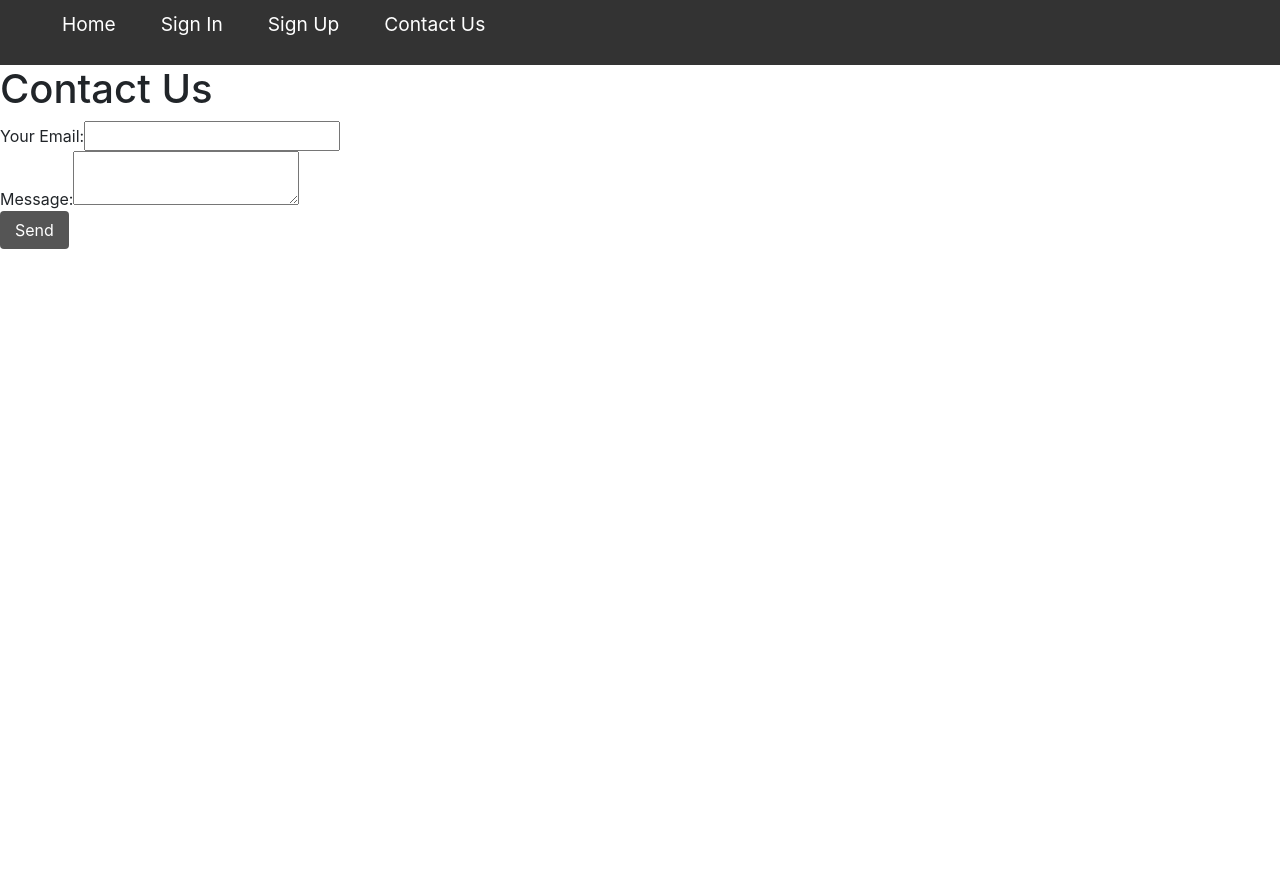
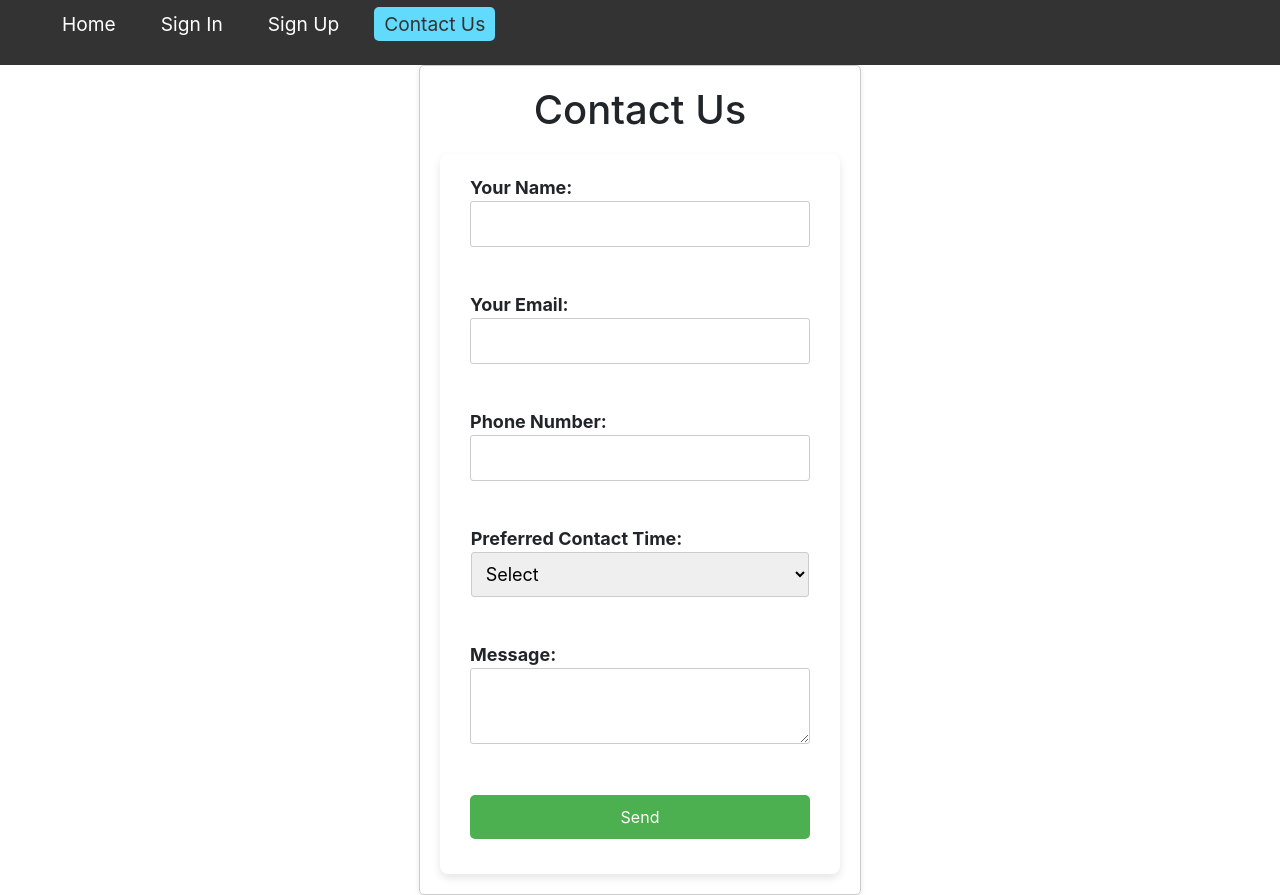
Before and after one commit to JoshRudge22/qp-project5-fe, a React (Create React App) app: page /settings/contact-us in a window 1280 px wide. Before the commit the page ends 800 px from the top, so only its background shows below. Built offline with nearby package versions, Linux system fonts and the light colour scheme.

Commit message:
added the login and signup forms to the app.js and connected the contact form to the navbar

```diff
--- a/src/App.js
+++ b/src/App.js
@@ -4,6 +4,8 @@ import './api/axiosDefault';
 import Navbar from './components/Navbar';
 import { signUp, logIn, logOut } from './components/Authorize';
 import HomePage from './pages/HomePage';
+import LogInPage from './pages/auth/LogInPage';
+import SignUpPage from './pages/auth/SignUpPage';
 import ProfilePage from './pages/ProfilePage';
 import GoalsPage from './pages/GoalsPage';
 import SearchResultsPage from './pages/SearchResultsPage';
@@ -57,7 +59,19 @@ function App() {
       />
       {error && <p style={{ color: 'red' }}>{error}</p>}
       <Switch>
-        <Route exact path="/" render={() => <HomePage onLogIn={handleLogIn} onSignUp={handleSignUp} />} />
+        <Route
+          exact
+          path="/"
+          render={() => <HomePage onLogIn={handleLogIn} onSignUp={handleSignUp} />}
+        />
+        <Route
+          path="/login"
+          render={() => <LogInPage onLogin={handleLogIn} />}
+        />
+        <Route
+          path="/signup"
+          render={() => <SignUpPage onSignUp={handleSignUp} />}
+        />
         <Route path="/profile" component={ProfilePage} />
         <Route path="/goals" component={GoalsPage} />
         <Route
--- a/src/components/Navbar.js
+++ b/src/components/Navbar.js
@@ -27,7 +27,7 @@ function Navbar({ isLoggedIn, onLogout, setSearchQuery }) {
             </li>
             <li>
               <NavLink
-                to="/signin"
+                to="/login"
                 activeClassName={navStyles.active}
               >
                 Sign In
@@ -43,7 +43,7 @@ function Navbar({ isLoggedIn, onLogout, setSearchQuery }) {
             </li>
             <li>
               <NavLink
-                to="/contact"
+                to="/settings/contact-us"
                 activeClassName={navStyles.active}
               >
                 Contact Us
--- a/src/pages/ContactUsPage.js
+++ b/src/pages/ContactUsPage.js
@@ -1,22 +1,104 @@
-import React from 'react';
+import React, { useState } from 'react';
+import axios from 'axios';
+import contactusStyles from "../styles/ContactUs.module.css";
 
 function ContactUsPage() {
+  const [formData, setFormData] = useState({
+    name: '',
+    email: '',
+    phone: '',
+    preferredContactTime: '',
+    message: '',
+  });
+  const [successMessage, setSuccessMessage] = useState('');
+  const [errorMessage, setErrorMessage] = useState('');
+
+  const handleChange = (e) => {
+    setFormData({ ...formData, [e.target.name]: e.target.value });
+  };
+
+  const handleSubmit = async (e) => {
+    e.preventDefault();
+
+    try {
+      const response = await axios.post('/api/contact/', formData);
+      setSuccessMessage(response.data.message || 'Your message has been sent!');
+    } catch (error) {
+      setErrorMessage(error.response.data.message || 'An error occurred.');
+    }
+  };
+
   return (
-    <div>
+    <div className={contactusStyles.container}>
+      <div className={contactusStyles.formContainer}>
         <h1>Contact Us</h1>
-      <form>
+        {successMessage && <p className={contactusStyles.successMessage}>{successMessage}</p>}
+        {errorMessage && <p className={contactusStyles.errorMessage}>{errorMessage}</p>}
+        <form onSubmit={handleSubmit}>
+          <label>
+            Your Name:
+            <input
+              type="text"
+              name="name"
+              value={formData.name}
+              onChange={handleChange}
+              required
+              className={contactusStyles.input}
+            />
+          </label>
+          <br />
           <label>
             Your Email:
-          <input type="email" required />
+            <input
+              type="email"
+              name="email"
+              value={formData.email}
+              onChange={handleChange}
+              required
+              className={contactusStyles.input}
+            />
+          </label>
+          <br />
+          <label>
+            Phone Number:
+            <input
+              type="tel"
+              name="phone"
+              value={formData.phone}
+              onChange={handleChange}
+              className={contactusStyles.input}
+            />
+          </label>
+          <br />
+          <label>
+            Preferred Contact Time:
+            <select
+              name="preferredContactTime"
+              value={formData.preferredContactTime}
+              onChange={handleChange}
+              className={contactusStyles.input}
+            >
+              <option value="">Select</option>
+              <option value="morning">Morning</option>
+              <option value="afternoon">Afternoon</option>
+              <option value="evening">Evening</option>
+            </select>
           </label>
           <br />
           <label>
             Message:
-          <textarea required></textarea>
+            <textarea
+              name="message"
+              value={formData.message}
+              onChange={handleChange}
+              required
+              className={contactusStyles.input}
+            />
           </label>
           <br />
-        <button type="submit">Send</button>
+          <button type="submit" className={contactusStyles.button}>Send</button>
         </form>
+      </div>
     </div>
   );
 }
--- a/src/pages/HomePage.js
+++ b/src/pages/HomePage.js
@@ -12,7 +12,7 @@ function HomePage() {
           alt="Log In"
         />
         <h2>Log In</h2>
-        <Link to="/signin">Go to Log In</Link>
+        <Link to="/login">Go to Log In</Link>
       </div>
 
       {/* Sign Up Section */}
--- a/src/pages/auth/LogInPage.js
+++ b/src/pages/auth/LogInPage.js
@@ -1,6 +1,7 @@
 import React, { useState } from "react";
 import { useHistory } from "react-router-dom";
-import { logIn } from "../services/authService";
+import { logIn } from "../../components/Authorize";
+import loginStyles from "../../styles/Login.module.css"
 
 function LogInPage({ onLogin }) {
   const [credentials, setCredentials] = useState({
@@ -27,9 +28,9 @@ function LogInPage({ onLogin }) {
   };
 
   return (
-    <div>
+    <div className={loginStyles.container}>
       <h2>Log In</h2>
-      {error && <p style={{ color: "red" }}>{error}</p>}
+      {error && <p>{error}</p>}
       <form onSubmit={handleSubmit}>
         <input
           type="text"
--- a/src/pages/auth/SignUpPage.js
+++ b/src/pages/auth/SignUpPage.js
@@ -1,6 +1,7 @@
 import React, { useState } from "react";
 import { useHistory } from "react-router-dom";
-import { signUp } from "../services/authService";
+import { signUp } from "../../components/Authorize";
+import signupStyles from "../../styles/SignUp.module.css"
 
 function SignUpPage() {
   const [formData, setFormData] = useState({
@@ -27,10 +28,15 @@ function SignUpPage() {
   };
 
   return (
-    <div>
-      <h2>Sign Up</h2>
-      {error && <p style={{ color: "red" }}>{error}</p>}
-      <form onSubmit={handleSubmit}>
+    <div className={signupStyles.container}>
+      <img
+        /*src=*/
+        alt="Sign Up"
+        className={signupStyles.image}
+      />
+      <h2 className={signupStyles.title}>Sign Up</h2>
+      {error && <p className={signupStyles.error}>{error}</p>}
+      <form onSubmit={handleSubmit} className={signupStyles.form}>
         <input
           type="text"
           name="username"
@@ -38,6 +44,7 @@ function SignUpPage() {
           value={formData.username}
           onChange={handleChange}
           required
+          className={signupStyles.input}
         />
         <input
           type="email"
@@ -46,6 +53,7 @@ function SignUpPage() {
           value={formData.email}
           onChange={handleChange}
           required
+          className={signupStyles.input}
         />
         <input
           type="password"
@@ -54,8 +62,9 @@ function SignUpPage() {
           value={formData.password}
           onChange={handleChange}
           required
+          className={signupStyles.input}
         />
-        <button type="submit">Sign Up</button>
+        <button type="submit" className={signupStyles.button}>Sign Up</button>
       </form>
     </div>
   );
--- /dev/null
+++ b/src/styles/ContactUs.module.css
@@ -0,0 +1,82 @@
+.container {
+    display: flex;
+    justify-content: center;
+    align-items: center;
+    min-height: 100vh;
+  }
+
+.formContainer {
+    max-width: 1200px;
+    padding: 20px;
+    border: 1px solid #ccc;
+    border-radius: 5px;
+    box-shadow: 0 2px 5px rgba(0, 0, 0, 0.1);
+  }
+
+h1 {
+    text-align: center;
+    margin-bottom: 20px;
+  }
+
+  .success-message,
+  .error-message {
+    padding: 10px;
+    border-radius: 5px;
+    margin-bottom: 15px;
+  }
+
+.success-message {
+    background-color: #cff0f2;
+    color: #3c763d;
+  }
+
+.error-message {
+    background-color: #ffcdd2;
+    color: #a94442;
+  }
+
+label {
+    display: block;
+    margin-bottom: 5px;
+    font-size: 18px;
+    font-weight: bold;
+  }
+
+input[type="text"],
+input[type="email"],
+ input[type="tel"],
+ textarea {
+    width: 100%;
+    padding: 10px;
+    border: 1px solid #ccc;
+    border-radius: 3px;
+    box-sizing: border-box;
+    margin-bottom: 15px;
+  }
+
+select {
+    width: 100%;
+    padding: 10px;
+    border: 1px solid #ccc;
+    border-radius: 3px;
+    box-sizing: border-box;
+    margin-bottom: 15px;
+  }
+
+button[type="submit"] {
+    background-color: #4CAF50;
+    border: none;
+    color: white;
+    padding: 10px 20px;
+    text-align: center;
+    text-decoration: none;
+    display: inline-block;
+    font-size: 16px;
+    margin-bottom: 15px;
+    cursor: pointer;
+    border-radius: 5px;
+  }
+
+  button[type="submit"]:hover {
+    background-color: #45a049;
+  }
--- /dev/null
+++ b/src/styles/Login.module.css
@@ -0,0 +1,66 @@
+.container {
+    display: flex;
+    flex-direction: column;
+    align-items: center;
+    justify-content: center;
+    min-height: 100vh;
+    background-color: #f7f7f7;
+    font-family: Arial, sans-serif;
+    padding: 20px;
+  }
+
+  h2 {
+    font-size: 2rem;
+    color: #333;
+    margin-bottom: 20px;
+  }
+
+  form {
+    display: flex;
+    flex-direction: column;
+    align-items: center;
+    background-color: white;
+    padding: 20px 30px;
+    border-radius: 8px;
+    box-shadow: 0 4px 8px rgba(0, 0, 0, 0.1);
+    width: 100%;
+    max-width: 400px;
+  }
+
+  input {
+    width: 100%;
+    padding: 10px;
+    margin-bottom: 15px;
+    border: 1px solid #ccc;
+    border-radius: 4px;
+    font-size: 1rem;
+  }
+
+  input:focus {
+    outline: none;
+    border-color: #007bff;
+    box-shadow: 0 0 5px rgba(0, 123, 255, 0.5);
+  }
+
+  button {
+    width: 100%;
+    padding: 10px;
+    background-color: #007bff;
+    color: white;
+    border: none;
+    border-radius: 4px;
+    font-size: 1rem;
+    cursor: pointer;
+    transition: background-color 0.3s ease;
+  }
+
+  button:hover {
+    background-color: #0056b3;
+  }
+
+  p {
+    margin-top: 10px;
+    color: red;
+    font-size: 0.9rem;
+    text-align: center;
+  }
--- /dev/null
+++ b/src/styles/SignUp.module.css
@@ -0,0 +1,71 @@
+.container {
+    display: flex;
+    flex-direction: column;
+    align-items: center;
+    justify-content: center;
+    min-height: 100vh;
+    background-color: #f7f7f7;
+    font-family: Arial, sans-serif;
+    padding: 20px;
+  }
+
+  .image {
+    max-width: 300px; /* Adjust as needed */
+    margin-bottom: 20px;
+  }
+
+  .title {
+    font-size: 2rem;
+    color: #333;
+    margin-bottom: 20px;
+  }
+
+  .form {
+    display: flex;
+    flex-direction: column;
+    align-items: center;
+    background-color: white;
+    padding: 20px 30px;
+    border-radius: 8px;
+    box-shadow: 0 4px 8px rgba(0, 0, 0, 0.1);
+    width: 100%;
+    max-width: 400px;
+  }
+
+  .input {
+    width: 100%;
+    padding: 10px;
+    margin-bottom: 15px;
+    border: 1px solid #ccc;
+    border-radius: 4px;
+    font-size: 1rem;
+  }
+
+  .input:focus {
+    outline: none;
+    border-color: #007bff;
+    box-shadow: 0 0 5px rgba(0, 123, 255, 0.5);
+  }
+
+  .button {
+    width: 100%;
+    padding: 10px;
+    background-color: #007bff;
+    color: white;
+    border: none;
+    border-radius: 4px;
+    font-size: 1rem;
+    cursor: pointer;
+    transition: background-color 0.3s ease;
+  }
+
+  .button:hover {
+    background-color: #0056b3;
+  }
+
+  .error {
+    margin-top: 10px;
+    color: red;
+    font-size: 0.9rem;
+    text-align: center;
+  }
```
Lines whose indentation alone changed are shown as unchanged.
